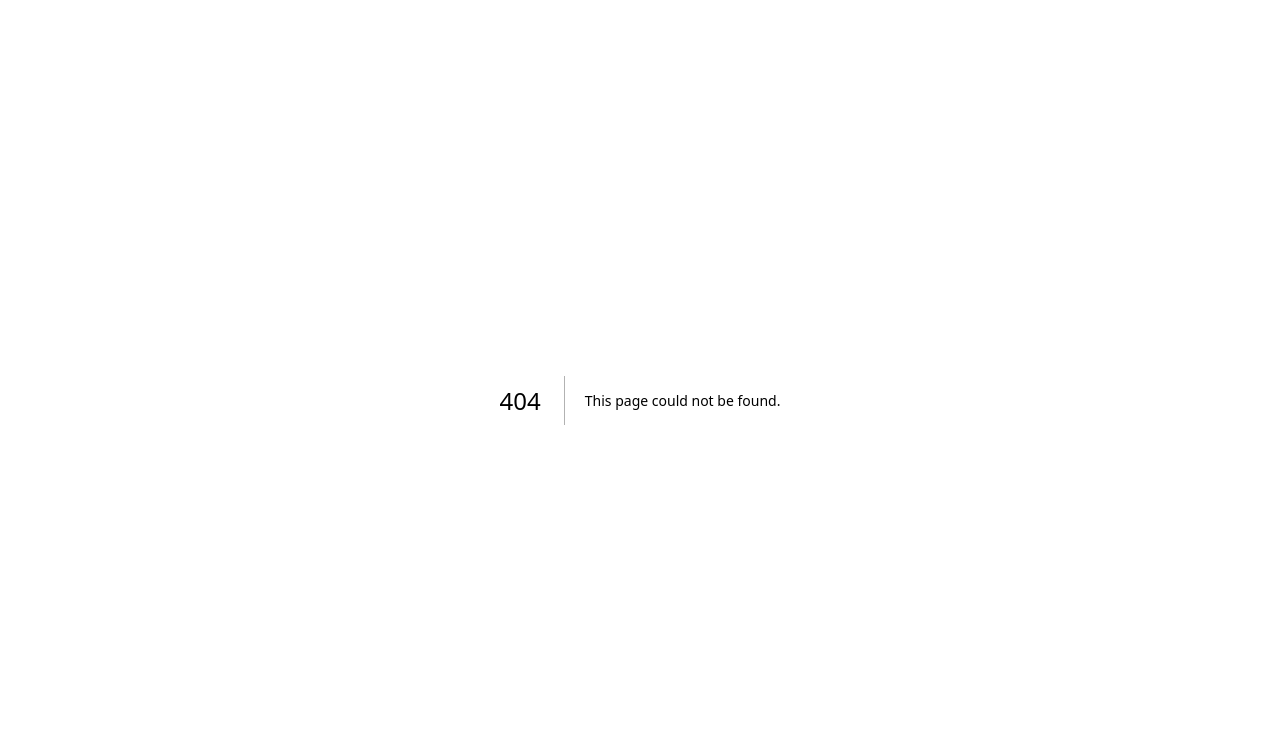
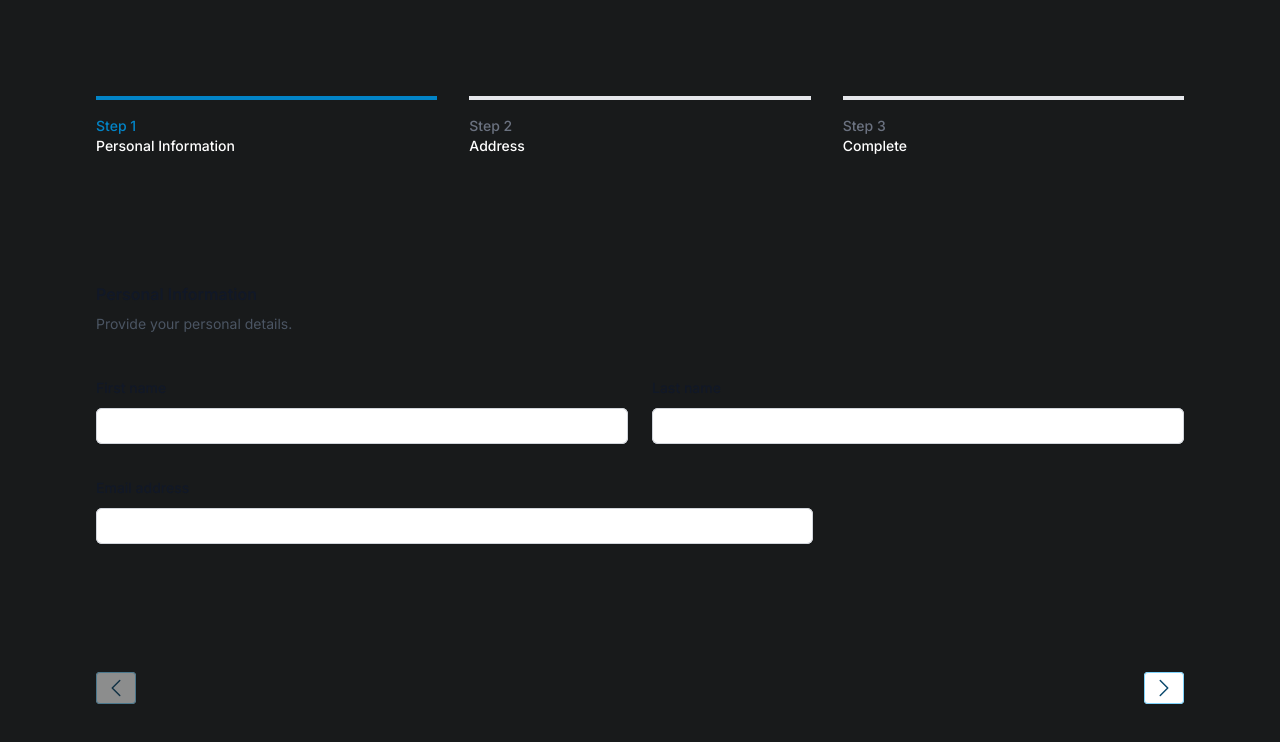
Before and after one commit to ksingh62/quick-incorp-app, a Next.js app: page /prototype/form in a window 1280 px wide. Before the commit this address had no page. Shown: the top 742 px of the page. Built offline with nearby package versions, Linux system fonts and the light colour scheme; no server answers.

Commit message:
added form

```diff
--- /dev/null
+++ b/src/app/prototype/form/page.js
@@ -0,0 +1,11 @@
+import Form from "@/components/Form/form.js";
+
+export default function Home() {
+    return (
+        <section className="py-24">
+            <div className="container">
+                <Form />
+            </div>
+        </section>
+    );
+}
```
Also changed, not shown: src/lib/form-schema.js (renamed from lib/form-schema.js).
